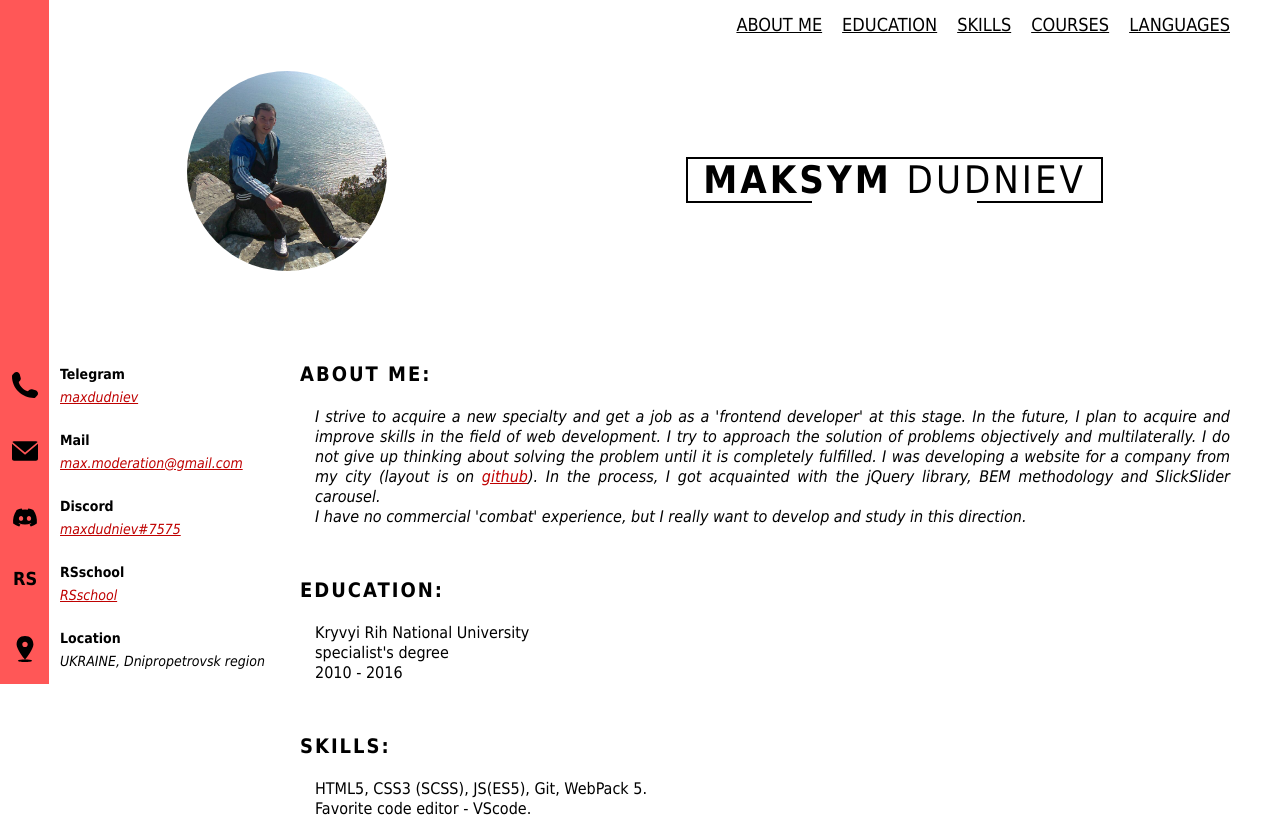
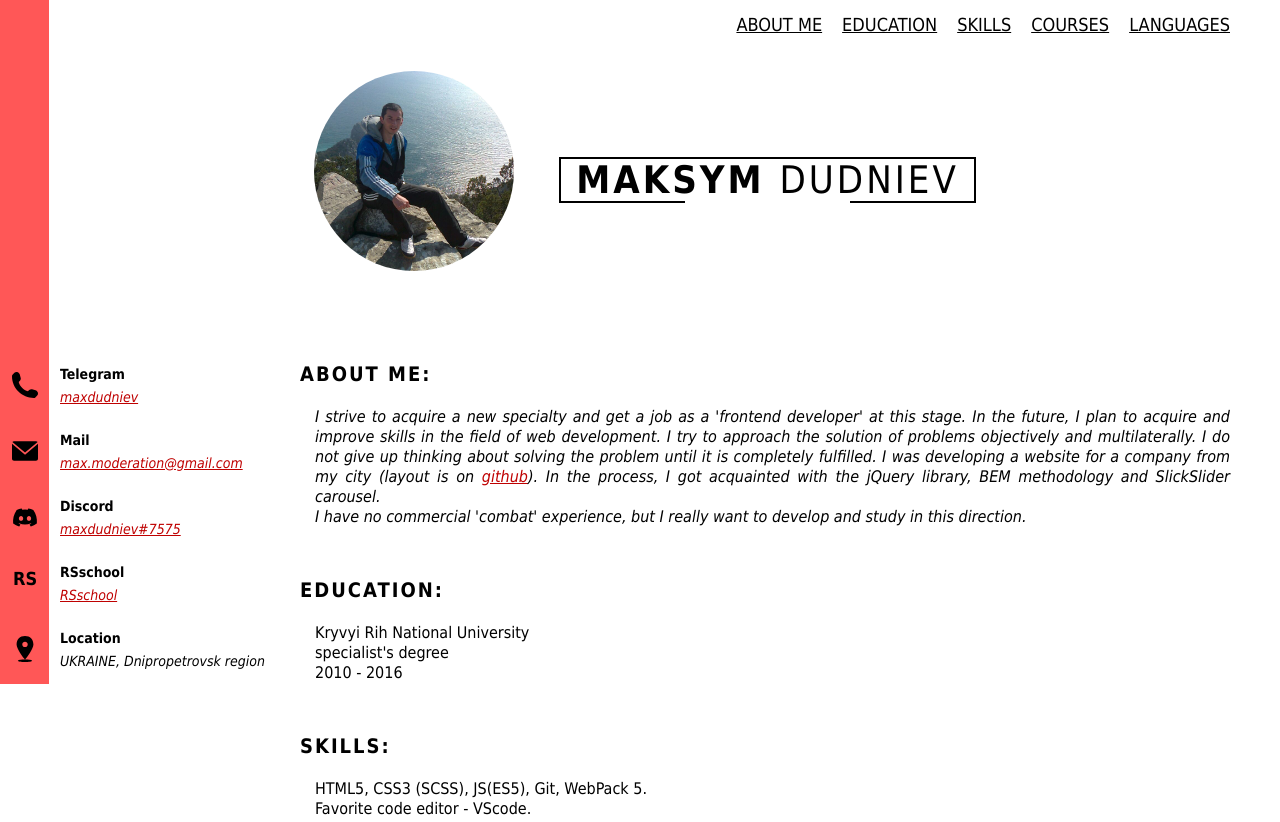
Before and after one commit to maks-1987/rsschool-cv, a plain HTML site: page index.html in a window 1280 px wide. Shown: the top 822 px of the page. Drawn offline with Linux system fonts and the light colour scheme; files whose address does not match are found by name.

Commit message:
refactor: delete commit code, change reaadme text

```diff
--- a/index.html
+++ b/index.html
@@ -19,20 +19,6 @@
             <li class="navlist__item"><a class="navlist__link links" href="#courses">COURSES</a></li>
             <li class="navlist__item"><a class="navlist__link links" href="#languages">LANGUAGES</a></li>
           </ul>
-
-          <!-- <div class="burger-menu">
-            <div class="burger-menu__button">
-              <span class="burger-menu__lines"></span>
-            </div>
-            <ul class="burger-menu__list">
-              <li><a class="navlist__link links" href="#about">ABOUT ME</a></li>
-              <li><a class="navlist__link links" href="#education">EDUCATION</a></li>
-              <li><a class="navlist__link links" href="#skills">SKILLS</a></li>
-              <li><a class="navlist__link links" href="#courses">COURSES</a></li>
-              <li><a class="navlist__link links" href="#languages">LANGUAGES</a></li>
-            </ul>
-            <div class="burger-menu__overlay"></div>
-          </div> -->
         </nav>
         <div class="burger-button">
           <span class="burger-button__lines"></span>
@@ -56,7 +42,6 @@
                 <li class="cv-contacts__item tel">
                   <div class="cv-contacts__title">Telegram</div>
                   <div class="cv-contacts__content">
-                    <!-- <a href="tel:+380669525606">+38 000 000 0000</a> -->
                     <a class="links" href="https://t.me/maxdudniev">maxdudniev</a>
                   </div>
                 </li>
@@ -163,7 +148,7 @@ function isDivisible(n, x, y) {
       <div class="container footer-container">
         <div>
           2021
-          <a class="link-footer" href="https://github.com/maks-1987">maxdudniev</a>
+          <a class="link-footer" target="_blank" href="https://github.com/maks-1987">maxdudniev</a>
         </div>
         <a class="rssjs" href="https://rs.school/js/"></a>
       </div>
--- a/scss/style.css
+++ b/scss/style.css
@@ -574,59 +574,6 @@ body {
   }
 }
 
-/* .burger-menu__list {
-  position: fixed;
-  background-color: #4c489c;
-  text-align: center;
-  height: 100%;
-  width: 100%;
-  overflow-y: auto;
-  top: -100%;
-  -webkit-transition: 0.3s;
-  -o-transition: 0.3s;
-  transition: 0.3s;
-  z-index: 20;
-}
-
-.burger-menu__list {
-  margin: 20px auto;
-  width: 140px;
-  height: 50px;
-}
-
-.burger-menu__list a {
-  display: block;
-  text-transform: uppercase;
-  font-size: 22px;
-  padding: 10px 0;
-  color: #fff;
-}
-
-.burger-menu__list .email {
-  text-transform: none;
-}
-
-.burger-active .burger-menu__lines {
-  background-color: transparent;
-}
-
-.burger-active .burger-menu__lines::before {
-  top: 0;
-  -webkit-transform: rotate(220deg);
-  -ms-transform: rotate(220deg);
-  transform: rotate(220deg);
-}
-
-.burger-active .burger-menu__lines::after {
-  top: 0;
-  -webkit-transform: rotate(-220deg);
-  -ms-transform: rotate(-220deg);
-  transform: rotate(-220deg);
-}
-
-.burger-active .burger-menu__list {
-  top: 0;
-} */
 .main {
   min-height: 100%;
   overflow: hidden;
@@ -637,8 +584,9 @@ body {
   display: -webkit-box;
   display: -ms-flexbox;
   display: flex;
-  -ms-flex-pack: distribute;
-      justify-content: space-around;
+  -webkit-box-pack: center;
+      -ms-flex-pack: center;
+          justify-content: center;
   -webkit-box-align: center;
       -ms-flex-align: center;
           align-items: center;
```
Also changed, not shown: 1 other file.
